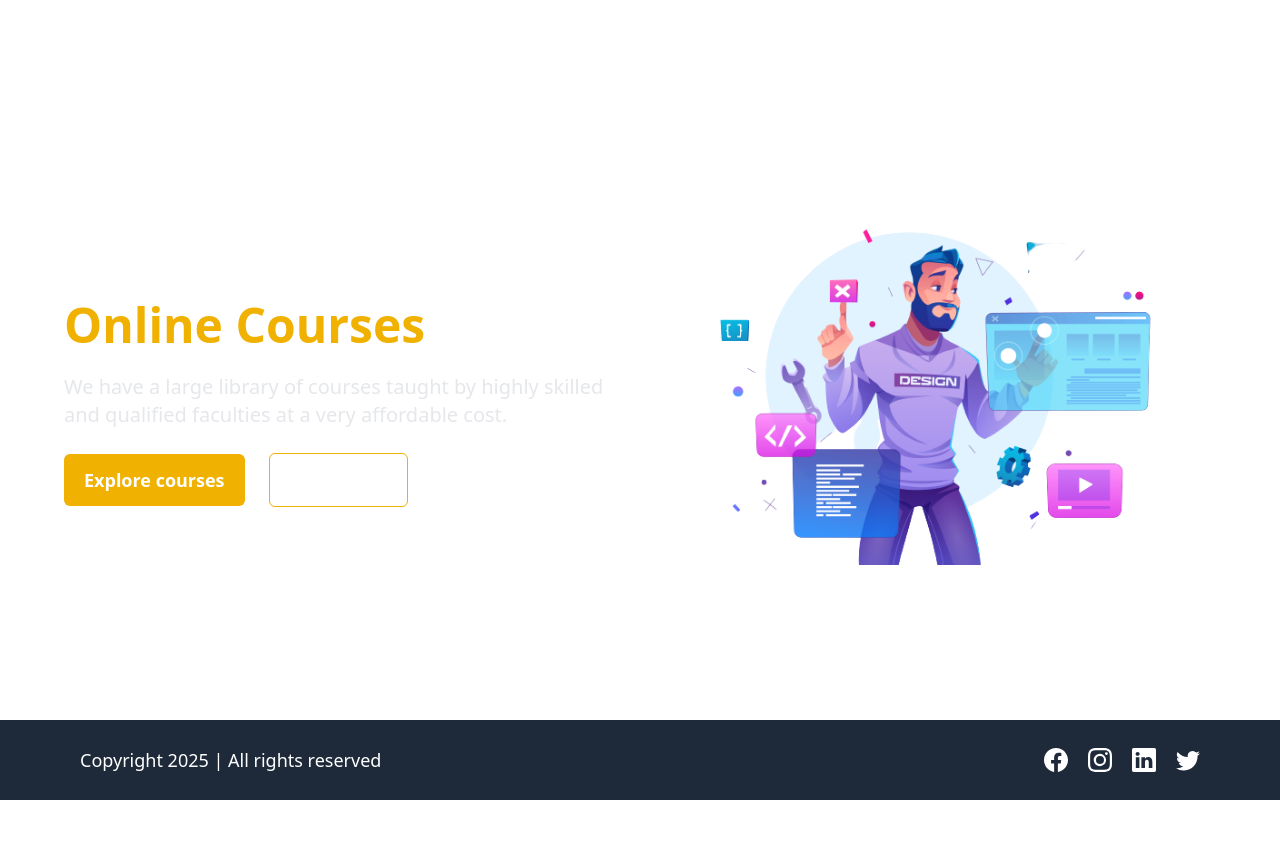
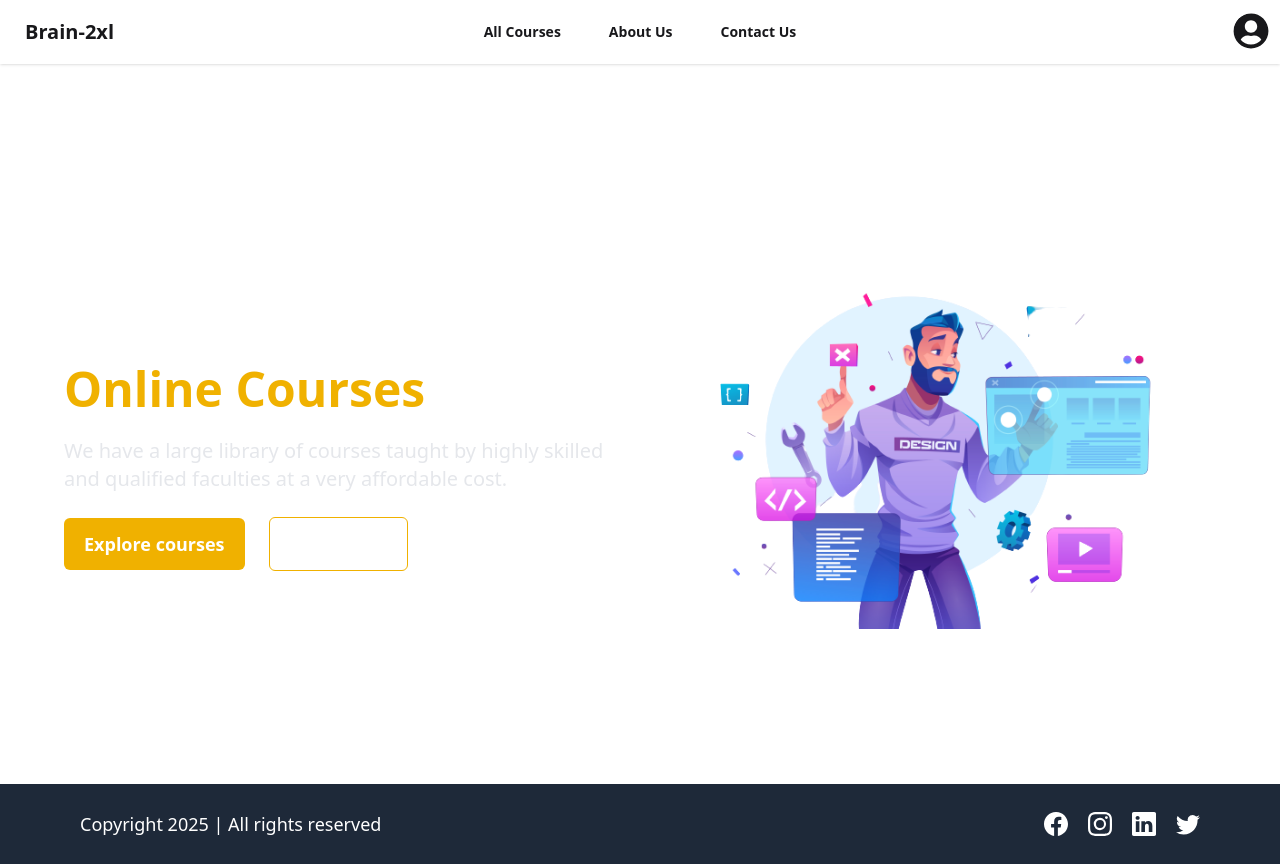
Before and after one commit to subhranil002/Learning-Management-System-Frontend, a React (Vite) app: page / in a window 1280 px wide. Before the commit the page ends 800 px from the top, so only its background shows below. Built offline with nearby package versions, Linux system fonts and the light colour scheme; no server answers.

Commit message:
Update Header UI

```diff
--- a/src/Components/Header.jsx
+++ b/src/Components/Header.jsx
@@ -1,5 +1,4 @@
-import { AiFillCloseCircle } from "react-icons/ai";
-import { FiMenu } from "react-icons/fi";
+import { FaUserCircle } from "react-icons/fa";
 import { useDispatch, useSelector } from "react-redux";
 import { Link, useNavigate } from "react-router-dom";
 
@@ -8,126 +7,159 @@ import { logout } from "../Redux/Slices/AuthSlice";
 function Header() {
     const dispatch = useDispatch();
     const navigate = useNavigate();
-
-    const { isLoggedIn, role } = useSelector((state) => state.auth);
-
-    function changeWidth() {
-        const drawerSide = document.getElementsByClassName("drawer-side");
-        drawerSide[0].style.width = "20vw";
-    }
-
-    function hideDrawer() {
-        const element = document.getElementsByClassName("drawer-toggle");
-        element[0].checked = false;
-        const drawerSide = document.getElementsByClassName("drawer-side");
-        drawerSide[0].style.width = "0";
-    }
+    const { isLoggedIn, role, data } = useSelector((state) => state.auth);
 
     async function handleLogout() {
         await dispatch(logout());
-        hideDrawer();
         navigate("/");
     }
 
     return (
-        <div className="drawer fixed left-0 top-0 z-50 w-fit">
-            <input className="drawer-toggle" id="my-drawer" type="checkbox" />
-            <div className="drawer-content">
-                <label htmlFor="my-drawer" className="cursor-pointer relative">
-                    <FiMenu
-                        onClick={changeWidth}
-                        size="32px"
-                        className="font-bold text-white m-4"
-                    />
-                </label>
+        <div className="navbar bg-base-100 shadow-sm">
+            <div className="navbar-start">
+                <div className="dropdown">
+                    <div
+                        tabIndex={0}
+                        role="button"
+                        className="btn btn-ghost lg:hidden"
+                    >
+                        <svg
+                            xmlns="http://www.w3.org/2000/svg"
+                            className="h-5 w-5"
+                            fill="none"
+                            viewBox="0 0 24 24"
+                            stroke="currentColor"
+                        >
+                            {" "}
+                            <path
+                                strokeLinecap="round"
+                                strokeLinejoin="round"
+                                strokeWidth="2"
+                                d="M4 6h16M4 12h8m-8 6h16"
+                            />{" "}
+                        </svg>
                     </div>
-            <div className="drawer-side w-48 sm:w-80 bg-base-200 text-base-content transition-all duration-300">
-                <label htmlFor="my-drawer" className="drawer-overlay"></label>
-                <ul className="menu p-4 w-full relative overflow-hidden">
-                    <li className="absolute right-2 top-2 z-50">
-                        <button onClick={() => hideDrawer()}>
-                            <AiFillCloseCircle size={24} />
-                        </button>
+                    <ul
+                        tabIndex={0}
+                        className="menu menu-sm dropdown-content bg-base-100 rounded-box z-1 mt-3 w-52 p-2 shadow"
+                    >
+                        <li>
+                            <Link to="/courses">All Courses</Link>
                         </li>
-
-                    <li className="pt-5">
-                        <Link to="/" onClick={() => hideDrawer()}>
-                            Home
-                        </Link>
-                    </li>
+                        {isLoggedIn &&
+                            (role === "TEACHER" || role === "ADMIN") && (
+                                <li>
+                                    <details>
+                                        <summary>Admin/Teacher</summary>
+                                        <ul className="p-2">
                                             {isLoggedIn && role === "ADMIN" && (
                                                 <li>
-                            <Link
-                                to="/admin/dashboard"
-                                onClick={() => hideDrawer()}
-                            >
+                                                    <Link to="/admin/dashboard">
                                                         Admin Dashboard
                                                     </Link>
                                                 </li>
                                             )}
+
                                             <li>
-                        <Link to="/courses" onClick={() => hideDrawer()}>
-                            All Courses
+                                                <Link to="/courses/create">
+                                                    Add Lecture
                                                 </Link>
                                             </li>
+                                        </ul>
+                                    </details>
+                                </li>
+                            )}
+                        <li>
+                            <Link to="/about">About Us</Link>
+                        </li>
+                        <li>
+                            <Link to="/contact">Contact Us</Link>
+                        </li>
+                    </ul>
+                </div>
+                <Link to="/" className="btn btn-ghost text-xl">
+                    Brain-2xl
+                </Link>
+            </div>
+            <div className="navbar-center hidden text-3xl font-semibold lg:flex">
+                <ul className="menu menu-horizontal px-1 gap-6">
+                    <li>
+                        <Link to="/courses">All Courses</Link>
+                    </li>
+                    {isLoggedIn && (role === "TEACHER" || role === "ADMIN") && (
+                        <li>
+                            <details>
+                                <summary>Admin/Teacher</summary>
+                                <ul className="p-2">
                                     {isLoggedIn && role === "ADMIN" && (
                                         <li>
-                            <Link
-                                to="/courses/create"
-                                onClick={() => hideDrawer()}
-                            >
-                                Create Course
+                                            <Link to="/admin/dashboard">
+                                                Admin Dashboard
                                             </Link>
                                         </li>
                                     )}
+
                                     <li>
-                        <Link to="/contact" onClick={() => hideDrawer()}>
-                            Contact Us
+                                        <Link to="/courses/create">
+                                            Add Lecture
                                         </Link>
                                     </li>
+                                </ul>
+                            </details>
+                        </li>
+                    )}
                     <li>
-                        <Link to="/about" onClick={() => hideDrawer()}>
-                            About Us
-                        </Link>
+                        <Link to="/about">About Us</Link>
                     </li>
-
-                    <div className="w-full flex flex-col items-center justify-center space-y-2 mt-4">
+                    <li>
+                        <Link to="/contact">Contact Us</Link>
+                    </li>
+                </ul>
+            </div>
+            <div className="navbar-end dropdown dropdown-bottom">
+                <div
+                    tabIndex={0}
+                    role="button"
+                    className="btn btn-ghost btn-circle avatar"
+                >
+                    <div className="w-10 rounded-full">
                         {isLoggedIn ? (
-                            <>
-                                <Link
-                                    to="/users/profile"
-                                    onClick={() => hideDrawer()}
-                                    className="btn btn-primary w-full text-center"
+                            <img
+                                alt="Tailwind CSS Navbar component"
+                                src={data?.avatar?.secure_url}
+                            />
+                        ) : (
+                            <FaUserCircle size={36} />
+                        )}
+                    </div>
+                </div>
+                {isLoggedIn ? (
+                    <ul
+                        tabIndex={0}
+                        className="menu menu-sm dropdown-content bg-base-100 rounded-box z-1 mt-3 w-52 p-2 shadow"
                     >
-                                    Profile
-                                </Link>
-                                <button
-                                    onClick={() => handleLogout()}
-                                    className="btn btn-secondary w-full"
-                                >
+                        <li>
+                            <Link to="/users/profile">Profile</Link>
+                        </li>
+                        <li>
+                            <button onClick={() => handleLogout()}>
                                 Logout
                             </button>
-                            </>
+                        </li>
+                    </ul>
                 ) : (
-                            <>
-                                <Link
-                                    to="/login"
-                                    onClick={() => hideDrawer()}
-                                    className="btn btn-primary w-full text-center"
+                    <ul
+                        tabIndex={0}
+                        className="menu menu-sm dropdown-content bg-base-100 rounded-box z-1 mt-3 w-52 p-2 shadow"
                     >
-                                    Login
-                                </Link>
-                                <Link
-                                    to="/signup"
-                                    onClick={() => hideDrawer()}
-                                    className="btn btn-secondary w-full text-center"
-                                >
-                                    Signup
-                                </Link>
-                            </>
+                        <li>
+                            <Link to="/login">Login</Link>
+                        </li>
+                        <li>
+                            <Link to="/signup">Signup</Link>
+                        </li>
+                    </ul>
                 )}
-                    </div>
-                </ul>
             </div>
         </div>
     );
```
Also changed, not shown: vercel.json (added). Lines whose indentation alone changed are shown as unchanged.
